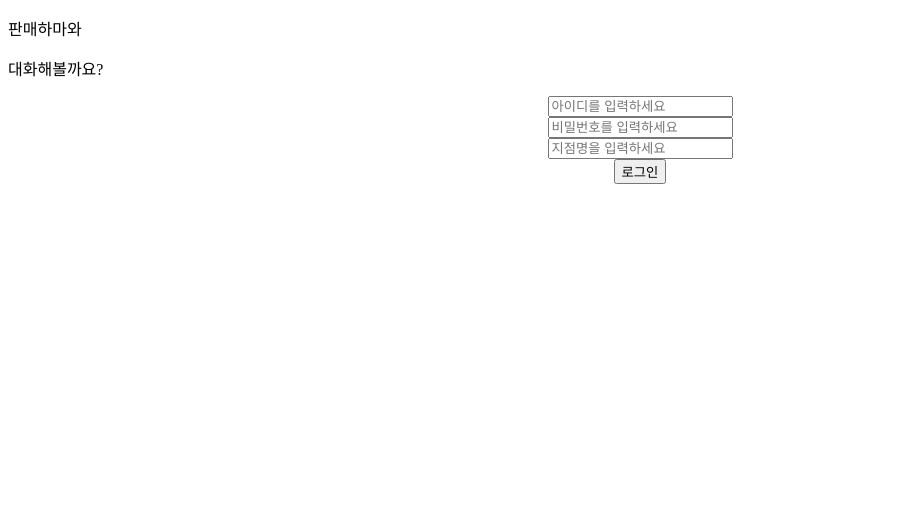
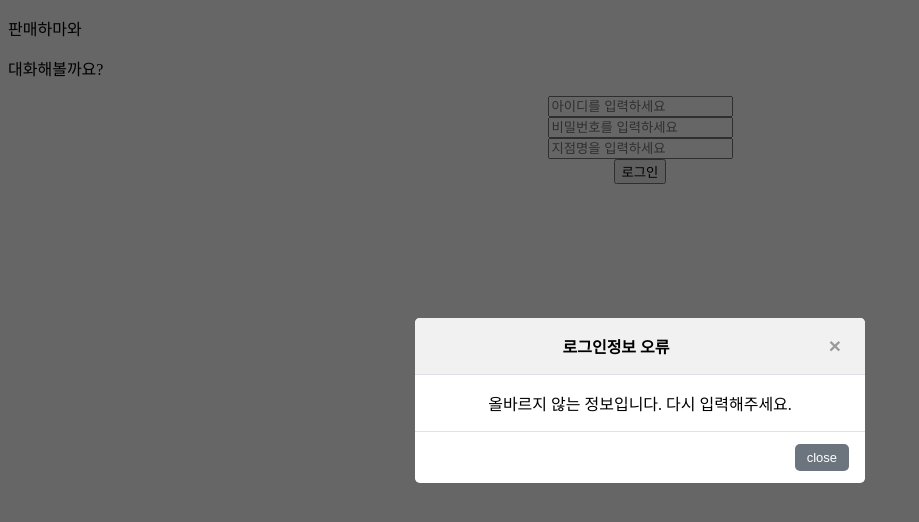
Before and after one commit to Hongji0611/hippo-sell, a React (Create React App) app: page / in a window 1280 px wide. Both pictures are taken after a click on the button "로그인". Shown: the top 522 px of the page, without its empty margins (0-919 px from the left). Built offline with nearby package versions, Linux system fonts and the light colour scheme.

Commit message:
feat: Modal add-modal-in-login

```diff
--- /dev/null
+++ b/src/components/modal/Modal.css
@@ -0,0 +1,82 @@
+.modal {
+    display: none;
+    position: fixed;
+    top: 0;
+    right: 0;
+    bottom: 0;
+    left: 0;
+    z-index: 99;
+    background-color: rgba(0, 0, 0, 0.6);
+  }
+  .modal button {
+    outline: none;
+    cursor: pointer;
+    border: 0;
+  }
+  .modal > section {
+    width: 90%;
+    max-width: 450px;
+    margin: 0 auto;
+    border-radius: 0.3rem;
+    background-color: #fff;
+    /* 팝업이 열릴때 스르륵 열리는 효과 */
+    animation: modal-show 0.3s;
+    overflow: hidden;
+  }
+  .modal > section > header {
+    position: relative;
+    padding: 16px 64px 16px 16px;
+    background-color: #f1f1f1;
+    font-weight: 700;
+  }
+  .modal > section > header button {
+    position: absolute;
+    top: 15px;
+    right: 15px;
+    width: 30px;
+    font-size: 21px;
+    font-weight: 700;
+    text-align: center;
+    color: #999;
+    background-color: transparent;
+  }
+  .modal > section > main {
+    padding: 16px;
+    border-bottom: 1px solid #dee2e6;
+    border-top: 1px solid #dee2e6;
+  }
+  .modal > section > footer {
+    padding: 12px 16px;
+    text-align: right;
+  }
+  .modal > section > footer button {
+    padding: 6px 12px;
+    color: #fff;
+    background-color: #6c757d;
+    border-radius: 5px;
+    font-size: 13px;
+  }
+  .modal.openModal {
+    display: flex;
+    align-items: center;
+    /* 팝업이 열릴때 스르륵 열리는 효과 */
+    animation: modal-bg-show 0.3s;
+  }
+  @keyframes modal-show {
+    from {
+      opacity: 0;
+      margin-top: -50px;
+    }
+    to {
+      opacity: 1;
+      margin-top: 0;
+    }
+  }
+  @keyframes modal-bg-show {
+    from {
+      opacity: 0;
+    }
+    to {
+      opacity: 1;
+    }
+  }
--- /dev/null
+++ b/src/components/modal/Modal.js
@@ -0,0 +1,31 @@
+import React from 'react';
+import './Modal.css';
+
+function Modal (props) {
+  // 열기, 닫기, 모달 헤더 텍스트를 부모로부터 받아옴
+  const { open, close, header } = props;
+
+  return (
+    // 모달이 열릴때 openModal 클래스가 생성된다.
+    <div className={open ? 'openModal modal' : 'modal'}>
+      {open ? (
+        <section>
+          <header>
+            {header}
+            <button className="close" onClick={close}>
+              &times;
+            </button>
+          </header>
+          <main>{props.children}</main>
+          <footer>
+            <button className="close" onClick={close}>
+              close
+            </button>
+          </footer>
+        </section>
+      ) : null}
+    </div>
+  );
+};
+
+export default Modal;
--- a/src/containers/login/LoginScreen.js
+++ b/src/containers/login/LoginScreen.js
@@ -1,12 +1,22 @@
-import { useState } from "react";
+import React, { useState } from "react";
 import { useNavigate } from "react-router-dom";
 import "./Login.css";
+import Modal from '../../components/modal/Modal';
 
 export default function LoginScreen() {
 
     const [id, setId] = useState("");
     const [pw, setPw] = useState("");
     const [store, setStore] = useState("");
+    const [modalOpen, setModalOpen] = useState(false);
+
+    const openModal = () => {
+        setModalOpen(true);
+    };
+
+    const closeModal = () => {
+        setModalOpen(false);
+    };
 
     const navigate = useNavigate();
 
@@ -19,10 +29,10 @@ export default function LoginScreen() {
     ]
 
     const navigateToChat = () => {
-        if (userData[0].id === id && userData[0].pw === pw && userData[0].store === store){
+        if (userData[0].id === id && userData[0].pw === pw && userData[0].store === store) {
             navigate("/chat");
-        }else{
-            // 모달 추가
+        } else {
+            openModal();
         }
 
     };
@@ -64,8 +74,12 @@ export default function LoginScreen() {
                 />
             </div>
 
-            <button className="loginBtn" onClick={navigateToChat}>로그인</button>
-
+            <React.Fragment>
+                <button className="loginBtn" onClick={navigateToChat}>로그인</button>
+                <Modal open={modalOpen} close={closeModal} header="로그인정보 오류">
+                    올바르지 않는 정보입니다. 다시 입력해주세요.
+                </Modal>
+            </React.Fragment>
         </div>
     );
 }
```
